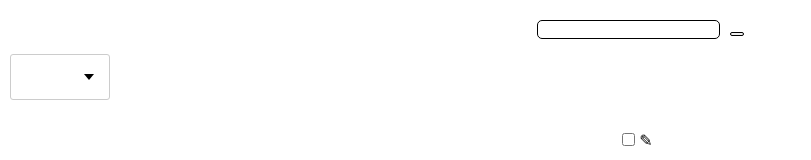
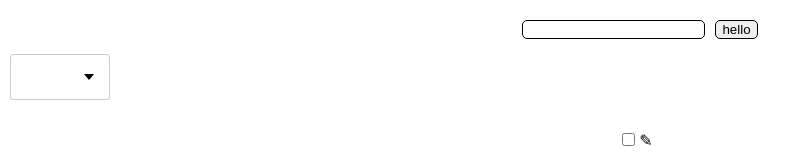
Before and after one commit to Matumba125/friday, a React (Create React App) app: page / in a window 1280 px wide. Shown: the top 160 px of the page, without its empty margins (0-811 px from the left). Built offline with nearby package versions, Linux system fonts and the light colour scheme.

Commit message:
added testing data

```diff
--- a/src/common/c2-SuperButton/SuperButton.tsx
+++ b/src/common/c2-SuperButton/SuperButton.tsx
@@ -6,11 +6,13 @@ type DefaultButtonPropsType = DetailedHTMLProps<ButtonHTMLAttributes<HTMLButtonE
 
 type SuperButtonPropsType = DefaultButtonPropsType & {
     red?: boolean
+    value?: string
 }
 
 const SuperButton: React.FC<SuperButtonPropsType> = props => {
 
     const {
+        value,
         red,
         className,
         ...restProps// все остальные пропсы попадут в объект restProps, там же будет children
@@ -23,8 +25,7 @@ const SuperButton: React.FC<SuperButtonPropsType> = props => {
         <button
             className={finalClassName}
             {...restProps} // отдаём кнопке остальные пропсы если они есть (children там внутри)
-        />
+        >{value}</button>
     )
 }
-
 export default SuperButton
--- a/src/components/test/TestComponent.tsx
+++ b/src/components/test/TestComponent.tsx
@@ -4,16 +4,24 @@ import SuperSelect from "../../common/c5-SuperSelect/SuperSelect";
 import SuperCheckbox from "../../common/c3-SuperCheckbox/SuperCheckbox";
 import SuperRadio from "../../common/c6-SuperRadio/SuperRadio";
 import SuperEditableSpan from "../../common/c4-SuperEditableSpan/SuperEditableSpan";
+import {useState} from "react";
 
 const TestComponent = () => {
+
+    const [editableSpan, setEditableSpan] = useState<string>('')
+
+    const onEditableSpanHandler = (value: string) =>{
+        setEditableSpan(value)
+    }
+
     return (
         <div>
             <SuperInputText type={'password'}/>
-            <SuperButton/>
+            <SuperButton value={'hello'}/>
             <SuperSelect/>
             <SuperCheckbox/>
             <SuperRadio/>
-            <SuperEditableSpan/>
+            <SuperEditableSpan value={editableSpan} onChangeText={onEditableSpanHandler}/>
         </div>
     );
 }
```
